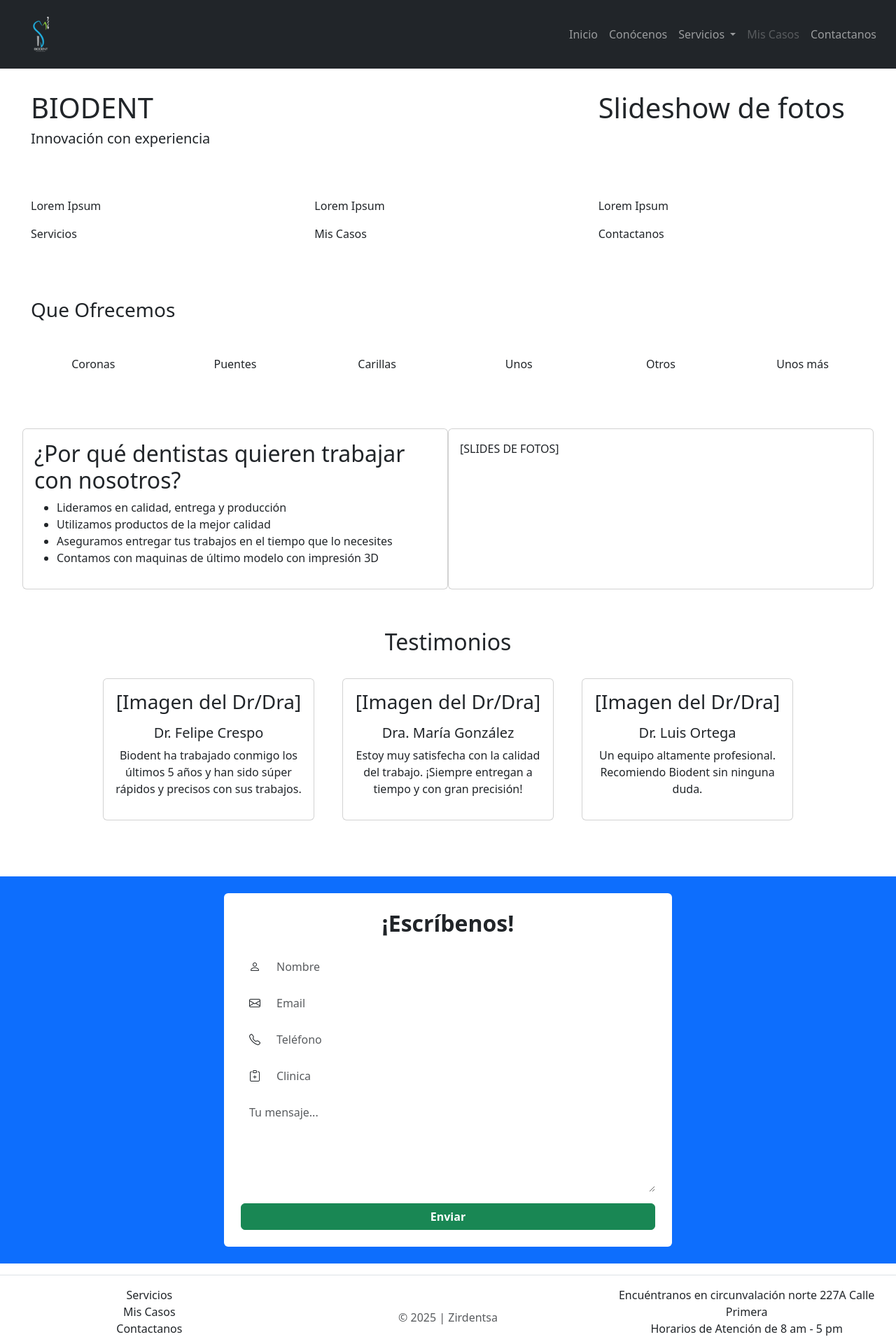
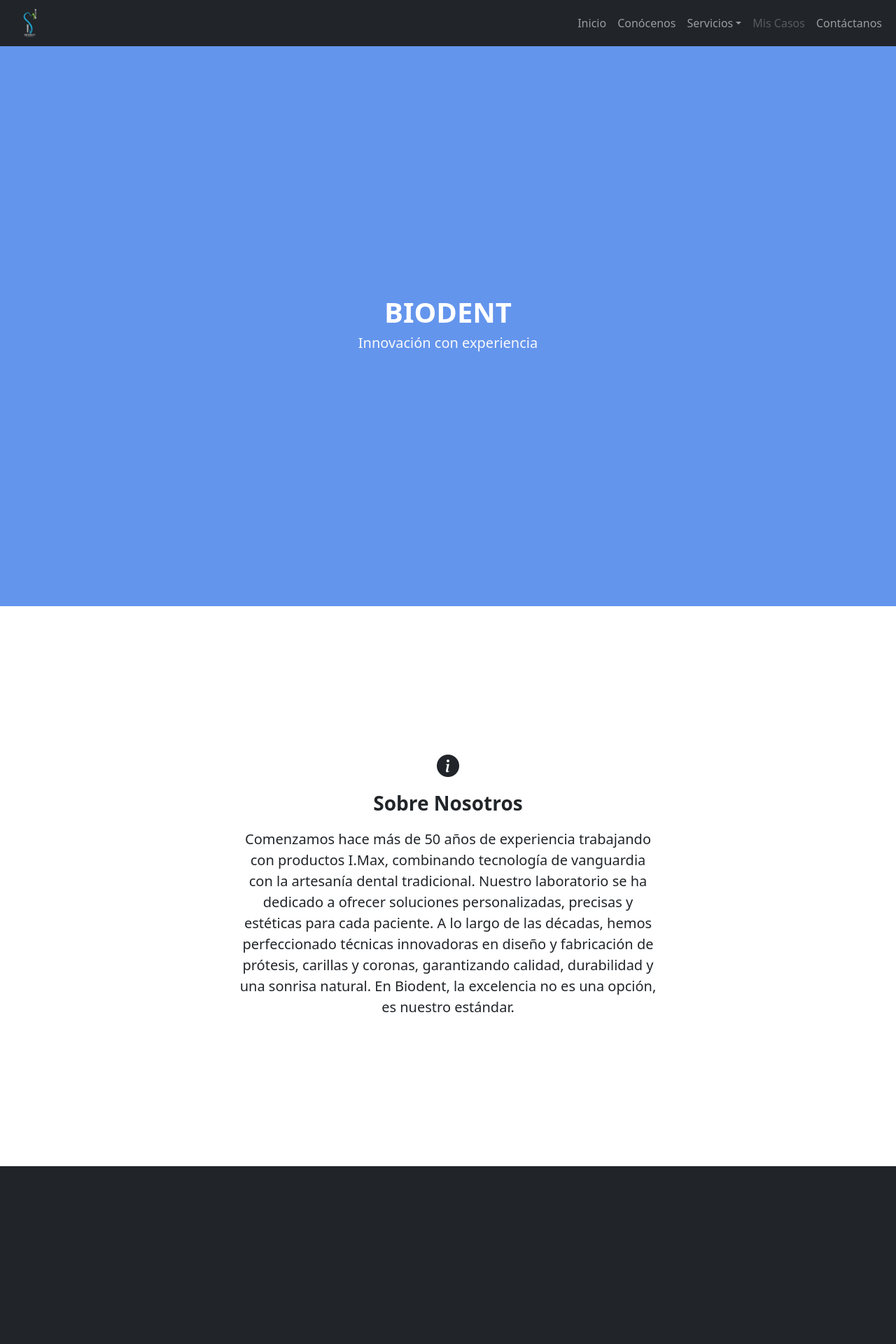
Before and after one commit to IlanRV/Zirdentsa, a Flask app: page / in a window 1280 px wide. Shown: the top 1920 px of the page at 70% size. Run offline with Flask 3, Linux system fonts and the light colour scheme.

Commit message:
A lot of CSS: Main dashboard has been styled in its title name and a css has been created to input customized banners at every section. An about us sections was created *mostly made for visual purposes as the main utilities row now contains images and animated tabs that change color when hovered over (css created for that). Also a Java script created when video/images get added.

```diff
--- a/app.py
+++ b/app.py
@@ -1,5 +1,5 @@
 from flask import Flask, render_template
-import os
+
 app = Flask(__name__)
 
 @app.route('/')
--- a/static/css/styles.css
+++ b/static/css/styles.css
@@ -7,3 +7,57 @@
     font-size: 14px;
     color: black;
 }
+
+.card .icon {
+    color: rgb(36,172,220);
+    font-size: 3rem;
+}
+
+.card .card-text {
+    color: black;
+}
+
+.card:hover {
+    background-color: rgb(36,172,220);
+    color: #f8f8f8;
+}
+
+.card:hover .img .card.hover .card-text {
+    color: #f8f8f8;
+}
+
+.card {
+    transition: all 0.3ms;
+}
+
+.body {
+    margin: 0px;
+}
+
+.hero-content {
+    color: #FFF;
+}
+
+.section-block {
+    height: 800px;
+    display: flex;
+    justify-content: center;
+    align-items: center;
+}
+
+.centered {
+    text-align: center;
+}
+
+.hero-banner {
+    align-items: center;
+    background-color: cornflowerblue;
+    background-position: center;
+    background-repeat: no-repeat;
+    background-size: cover;
+    display: flex;
+    justify-content: center;
+    height: 800px;
+    width: 100%;
+
+}
--- /dev/null
+++ b/static/js/main.js
@@ -0,0 +1,12 @@
+if (typeof hasBanner !== 'undefined' && hasBanner) {
+  window.addEventListener('scroll', function () {
+    const nav = document.querySelector('.navbar');
+    if (window.scrollY > 50) {
+      nav.classList.add('bg-dark');
+    } else {
+      nav.classList.remove('bg-dark');
+    }
+  });
+} else {
+  document.querySelector('.navbar').classList.add('bg-dark');
+}
--- a/templates/base.html
+++ b/templates/base.html
@@ -7,66 +7,49 @@
     <link href="https://cdn.jsdelivr.net/npm/bootstrap@5.3.7/dist/css/bootstrap.min.css" rel="stylesheet"
           integrity="sha384-LN+7fdVzj6u52u30Kp6M/trliBMCMKTyK833zpbD+pXdCLuTusPj697FH4R/5mcr" crossorigin="anonymous">
 
-    <!-- Bootstrap CSS -->
-    <link href="https://cdn.jsdelivr.net/npm/bootstrap@5.3.7/dist/css/bootstrap.min.css" rel="stylesheet">
-
     <!-- Bootstrap Icons -->
     <link href="https://cdn.jsdelivr.net/npm/bootstrap-icons@1.10.5/font/bootstrap-icons.css" rel="stylesheet">
 
     <!-- CSS by me :) -->
-    <link href="{{ url_for('static', filename='css/style.css') }}" rel="stylesheet">
+    <link href="{{ url_for('static', filename='css/styles.css') }}" rel="stylesheet">
 
     <script src="https://code.jquery.com/jquery-3.6.0.min.js"></script>
 </head>
 <body class="d-flex flex row">
 
 <!--- Nav Bar --->
-<nav class="navbar sticky-top navbar-expand-lg navbar-dark bg-dark px-3">
-    <!-- biodent logo -->
-    <div class="container-fluid d-flex p-3">
-        <img src="static/Images/png_of_BiodentIcon.png" class="img-fluid" alt="...">
-    </div>
+<nav class="navbar navbar-expand-lg navbar-dark bg-dark">
+    <div class="container-fluid px-4 d-flex justify-content-between align-items-center">
 
-    <!-- navbar content -->
-    <div class="container-fluid d-flex p-3">
-        <button class="navbar-toggler" type="button" data-toggle="collapse" data-target="#navbarSupportedContent"
+        <a class="navbar-brand" href="/">
+            <img src="{{ url_for('static', filename='Images/png_of_BiodentIcon.png') }}" height="40" alt="Biodent">
+        </a>
+
+        <!-- Toggler for navbar -->
+        <button class="navbar-toggler" type="button" data-bs-toggle="collapse" data-bs-target="#navbarSupportedContent"
                 aria-controls="navbarSupportedContent" aria-expanded="false" aria-label="Toggle navigation">
             <span class="navbar-toggler-icon"></span>
         </button>
-        <div class="collapse navbar-collapse mr-auto" id="navbarSupportedContent">
+
+        <div class="collapse navbar-collapse" id="navbarSupportedContent">
             <ul class="navbar-nav ms-auto mb-2 mb-lg-0">
-
-                <li class="nav-item active">
-                    <a class="nav-link" href="/">Inicio</a>
-                </li>
-
-                <li class="nav-item">
-                    <a class="nav-link" href="/conocenos">Conócenos</a>
-                </li>
-
+                <li class="nav-item"><a class="nav-link" href="/">Inicio</a></li>
+                <li class="nav-item"><a class="nav-link" href="/conocenos">Conócenos</a></li>
                 <li class="nav-item dropdown">
-                    <a class="nav-link dropdown-toggle" href="/servicios" role="button" data-bs-toggle="dropdown"
-                       aria-expanded="false">
-                        Servicios
-                    </a>
+                    <a class="nav-link dropdown-toggle" href="/servicios" role="button" data-bs-toggle="dropdown">Servicios</a>
                     <ul class="dropdown-menu dropdown-menu-dark">
                         <li><a class="dropdown-item" href="#">Coronas</a></li>
                         <li><a class="dropdown-item" href="#">Carillas</a></li>
                         <li><a class="dropdown-item" href="#">Puentes</a></li>
                     </ul>
                 </li>
-
-                <li class="nav-item">
-                    <a class="nav-link disabled" href="/mis-casos">Mis Casos</a>
-                </li>
-
-                    <li class="nav-item">
-                        <a class="nav-link" href="/contacto">Contactanos</a>
-                    </li>
+                <li class="nav-item"><a class="nav-link disabled" href="/mis-casos">Mis Casos</a></li>
+                <li class="nav-item"><a class="nav-link" href="/contacto">Contáctanos</a></li>
             </ul>
         </div>
     </div>
 </nav>
+
 
 {% block content %}{% endblock %}
 
@@ -97,7 +80,17 @@
 
 </footer>
 
-<script src="https://cdn.jsdelivr.net/npm/bootstrap@5.3.7/dist/js/bootstrap.bundle.min.js" integrity="sha384-ndDqU0Gzau9qJ1lfW4pNLlhNTkCfHzAVBReH9diLvGRem5+R9g2FzA8ZGN954O5Q" crossorigin="anonymous"></script>
+<script src="https://cdn.jsdelivr.net/npm/bootstrap@5.3.7/dist/js/bootstrap.bundle.min.js"
+        integrity="sha384-ndDqU0Gzau9qJ1lfW4pNLlhNTkCfHzAVBReH9diLvGRem5+R9g2FzA8ZGN954O5Q"
+        crossorigin="anonymous"></script>
 
 </body>
+
+
+<script>
+    const hasBanner = {{ 'true' if banner else 'false' }};
+</script>
+
+<script src="{{ url_for('static', filename='js/main.js') }}"></script>
+
 </html>
--- a/templates/inicio.html
+++ b/templates/inicio.html
@@ -2,41 +2,65 @@
 
 {% block content %}
 
-<!-- Top Section -->
-<div class="container">
-  <div class="row m-4 p-2">
-    <div class="col-md-8">
-      <h1>BIODENT</h1>
-      <h5>Innovación con experiencia</h5>
-    </div>
-    <div class="col-md-4">
-      <h1>Slideshow de fotos</h1>
-    </div>
+<!-- Hero Banner -->
+<div class="hero-banner">
+  <div class="hero-content">
+        <h1 class="fw-bold centered">BIODENT</h1>
+        <h5 class="text-light centered">Innovación con experiencia</h5>
   </div>
 </div>
 
+
+<!-- About us -->
+
+<div class="section-block d-flex justify-content-center align-items-center">
+  <div class="text-center" style="max-width: 600px;">
+      <i class="bi bi-info-circle-fill fs-2"></i>
+      <h3 class="lh-base fw-bold p-2">Sobre Nosotros</h3>
+    <h5 class="lh-base fw-light">
+      Comenzamos hace más de 50 años de experiencia trabajando con productos I.Max, combinando tecnología de vanguardia con la artesanía dental tradicional.
+      Nuestro laboratorio se ha dedicado a ofrecer soluciones personalizadas, precisas y estéticas para cada paciente.
+      A lo largo de las décadas, hemos perfeccionado técnicas innovadoras en diseño y fabricación de prótesis, carillas y coronas, garantizando calidad, durabilidad y una sonrisa natural.
+      En Biodent, la excelencia no es una opción, es nuestro estándar.
+    </h5>
+  </div>
+</div>
+
+
+
 <!-- Main Services -->
-<div class="container">
-  <div class="row justify-content-around m-4 p-2">
-    <div class="col-md-4">
-      <p>Lorem Ipsum</p>
-      <p>Servicios</p>
-    </div>
-    <div class="col-md-4">
-      <p>Lorem Ipsum</p>
-      <p>Mis Casos</p>
-    </div>
-    <div class="col-md-4">
-      <p>Lorem Ipsum</p>
-      <p>Contactanos</p>
-    </div>
+
+<div class="container bg-dark p-5">
+  <div class="row justify-content-around section-block m-3 p-2">
+        <div class="card text-center border-0 shadow rounded-0 p-3" style="max-width: 22rem;">
+            <img src="static/Images/servicios.jpg" class="object-fit-md-contain  img-responsive rounded mx-auto m-2" width="250" height="200" alt="...">
+            <div class="card-body">
+                <h4 class="card-title fw-bold">Servicios</h4>
+            </div>
+        </div>
+
+        <div class="card text-center border-0 shadow rounded-0 p-3" style="max-width: 22rem;">
+            <img src="static/Images/mis casos.png" class="object-fit-md-contain  img-responsive rounded mx-auto m-2" width="250" height="200" alt="...">
+            <div class="card-body">
+                <h4 class="card-title fw-bold">Mis Casos</h4>
+            </div>
+        </div>
+
+
+        <div class="card text-center border-0 shadow rounded-0 p-3" style="max-width: 22rem;">
+            <img src="static/Images/contact.png" class="object-fit-md-contain img-responsive rounded mx-auto m-2" width="250" height="200" alt="...">
+            <div class="card-body">
+                <h4 class="card-title fw-bold">Contactanos</h4>
+            </div>
+        </div>
+
   </div>
 </div>
 
 <!-- Index of Services -->
 <div class="container">
   <div class="row m-4 p-2">
-    <h3>Que Ofrecemos</h3>
+    <h3 class="text-center">Que Ofrecemos?</h3>
   </div>
   <div class="row justify-content-around m-4 p-2 text-center">
     <div class="col-md-2"><p>Coronas</p></div>
```
Also changed, not shown: templates/contacto.html (+16 -1 lines), static/js/tabs.js (deleted). Lines whose indentation alone changed are shown as unchanged.
